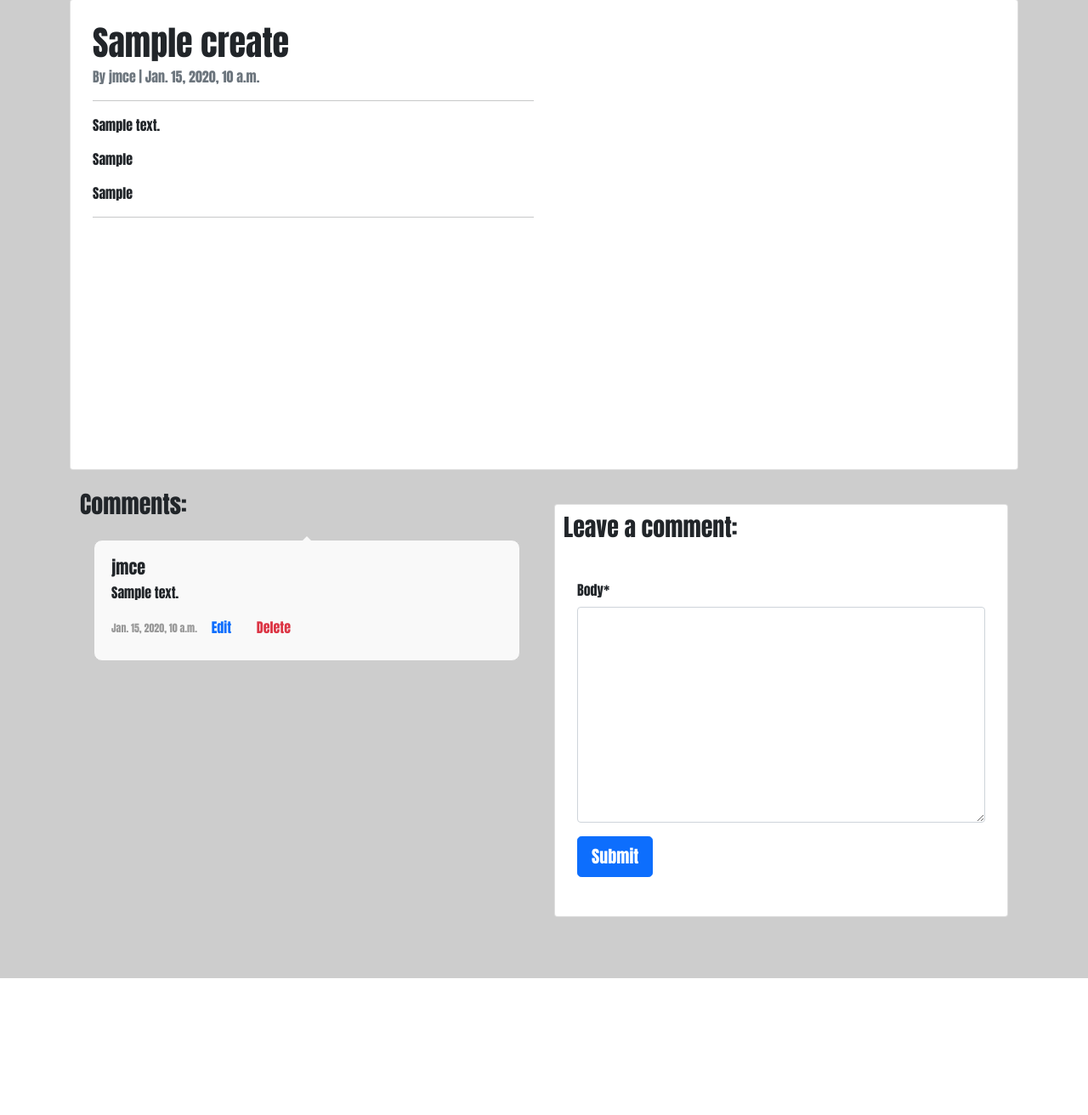
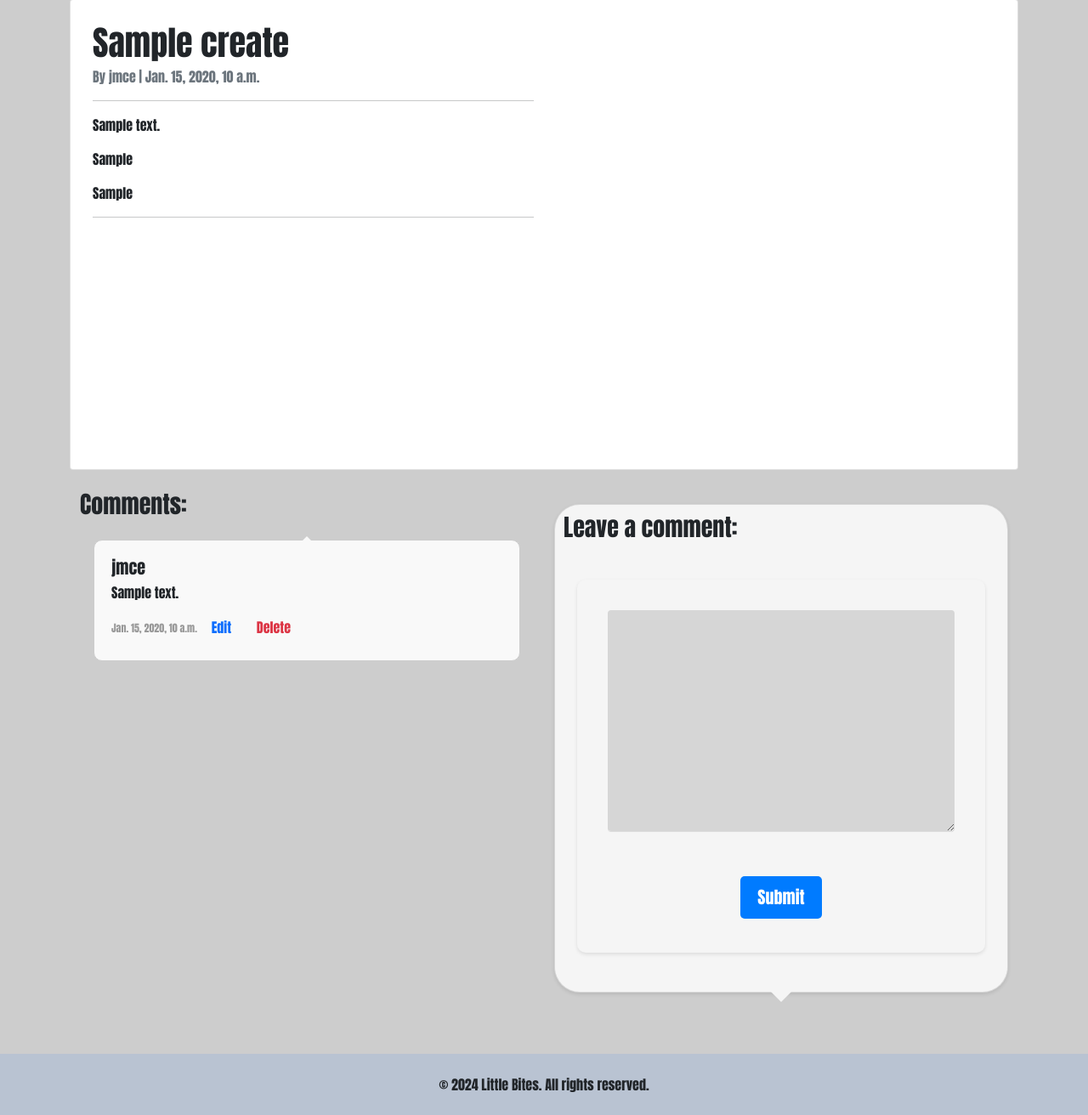
Before and after one commit to JAmcevoy/tiny-bites, a Django app: a page that uses templates/base.html in a window 1280 px wide. Shown: the part 129-1441 px from the top of the page at 85% size. Before the commit the page ends 1280 px from the top, so only its background shows below. Run offline with Django 4.2, Linux system fonts and the light colour scheme; a user stored in the database is signed in; data comes from the database, SQL or seed files in the repository; tables that the repository leaves empty hold one stand-in row (values such as "Sample post"); some libraries are stand-ins or nearby versions.

Commit message:
Added the copyright footer

```diff
--- a/feed/admin.py
+++ b/feed/admin.py
@@ -8,7 +8,7 @@ class PostAdmin(SummernoteModelAdmin):
 
     list_display = ('name', 'author', 'created_at')
     search_fields = ['name']
-    list_filter = ('created_at',)
+    list_filter = ('created_at', 'author')
     prepopulated_fields = {'slug': ('name',)}
     summernote_fields = ('description', 'ingredients', 'instructions')
 
--- a/feed/forms.py
+++ b/feed/forms.py
@@ -1,11 +1,15 @@
+from django import forms
+from django_summernote.widgets import SummernoteWidget
 from .models import Comment, Create
-from django import forms
 
 
 class CommentForm(forms.ModelForm):
     class Meta:
         model = Comment
         fields = ('body',)
+        labels = {
+            'body': 'Comment'
+        }
 
 
 class PostFormCreate(forms.ModelForm):
@@ -18,3 +22,8 @@ class PostFormCreate(forms.ModelForm):
             'ingredients',
             'instructions',
         )
+        widgets = {
+            'description': SummernoteWidget(),  # Use SummernoteWidget for rich text editing
+            'ingredients': SummernoteWidget(),  # Use SummernoteWidget for rich text editing
+            'instructions': SummernoteWidget(),  # Use SummernoteWidget for rich text editing
+        }
--- a/feed/templates/feed/post_detail.html
+++ b/feed/templates/feed/post_detail.html
@@ -110,13 +110,17 @@
 
             <div class="col-md-6">
                 {% if user.is_authenticated %}
-                <div class="card mb-4 mt-3">
+                <div class="card mb-4 mt-3 bubble">
                     <h3>Leave a comment:</h3>
                     <div class="card-body">
                         <form id="commentForm" method="post" style="margin-top: 1.3em;">
-                            {{ comment_form | crispy }}
+                            <div class="p-3 mb-3 bg-secondary.bg-gradient">
+                                {{ comment_form.body }}
+                            </div>
                             {% csrf_token %}
-                            <button id="submitButton" type="submit" class="btn btn-primary btn-lg">Submit</button>
+                            <div class="d-flex justify-content-center">
+                                <button id="submitButton" type="submit" class="btn btn-primary btn-lg">Submit</button>
+                            </div>
                         </form>
                     </div>
                 </div>
--- a/static/css/style.css
+++ b/static/css/style.css
@@ -4,13 +4,6 @@ body {
   font-family: "Anton", sans-serif;
   background-color: #cdcdcd;
   margin-top: 80px;
-
-}
-
-.navbar-brand {
-  font-size: 24px;
-  color: #fff;
-  text-shadow: 2px 2px 4px rgba(0, 0, 0, 0.7);
 
 }
 
@@ -29,6 +22,13 @@ body {
   width: 100%;
   z-index: 1000;
   box-shadow: 0 2px 4px rgba(0,0,0,0.5);
+}
+
+.navbar-brand {
+  font-size: 24px;
+  color: #fff;
+  text-shadow: 2px 2px 4px rgba(0, 0, 0, 0.7);
+
 }
 
 /* Search Bar */
@@ -119,10 +119,6 @@ body {
   opacity: 0.6;
 }
 
-.comment.pending .modal.fade .modal-dialog {
-  opacity: 1; /* Set opacity to 1 to override */
-}
-
 .comment-bubble {
   position: relative;
 }
@@ -157,11 +153,51 @@ body {
   color: #999;
 }
 
-/* Custom styling for the modal */
-.custom-modal {
-  opacity: 1; /* Set opacity to 1 */
-  background-color: white; /* Set background color */
-  border: 1px solid #ccc; /* Add border */
-  border-radius: 10px; /* Add border radius */
-  box-shadow: 0 0 10px rgba(0, 0, 0, 0.2); /* Add shadow */
+.bubble {
+  position: relative;
+  background-color: #f5f5f5;
+  border-radius: 30px; /* Increase border-radius for more curved edges */
+  box-shadow: 0 2px 4px rgba(0, 0, 0, 0.1);
 }
+
+.bubble::before {
+  content: '';
+  position: absolute;
+  top: 100%;
+  left: 50%;
+  border: 12px solid transparent;
+  border-top-color: #f5f5f5;
+  transform: translateX(-50%);
+}
+
+/* comment form  */
+#commentForm {
+  background-color: #f5f5f5;
+  border-radius: 10px;
+  padding: 20px;
+  margin-bottom: 20px;
+  box-shadow: 0 2px 4px rgba(0, 0, 0, 0.1);
+}
+
+#commentForm input[type="text"],
+#commentForm textarea {
+  width: 100%;
+  padding: 10px;
+  border: none;
+  border-bottom: 1px solid #ddd;
+  margin-bottom: 20px;
+  background-color: rgb(214, 214, 214);
+}
+
+#commentForm button[type="submit"] {
+  background-color: #007bff;
+  color: #fff;
+  border: none;
+  padding: 10px 20px;
+  border-radius: 5px;
+  cursor: pointer;
+}
+
+#commentForm button[type="submit"]:hover {
+  background-color: #0056b3;
+}
--- /dev/null
+++ b/static/js/copyright.js
@@ -0,0 +1 @@
+$("#copyright").text(new Date().getFullYear());
--- a/templates/base.html
+++ b/templates/base.html
@@ -83,10 +83,21 @@
 
   {% block content %} {% endblock %}
 
+  <footer class="bg-primary p-2 text-dark bg-opacity-10 py-4" >
+    <div class="container">
+      <div class="row">
+        <div class="col-md-12 text-center">
+          <p class="mb-0">&copy; 2024 Little Bites. All rights reserved.</p>
+        </div>
+      </div>
+    </div>
+  </footer>
+
 </body>
 <!-- Bootstrap JS -->
 <script src="https://cdnjs.cloudflare.com/ajax/libs/jquery/3.6.0/jquery.min.js"></script>
 <script src="https://cdnjs.cloudflare.com/ajax/libs/twitter-bootstrap/5.1.3/js/bootstrap.bundle.min.js"></script>
 <script src="https://kit.fontawesome.com/710fe75826.js" crossorigin="anonymous"></script>
+<script src="{% static 'js/copyright.js' %}"></script>
 
 </html>
```
Also changed, not shown: 1 other file.
